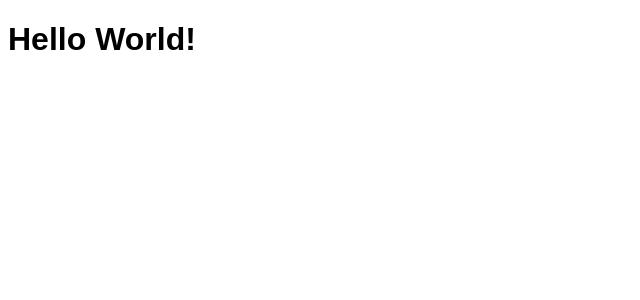
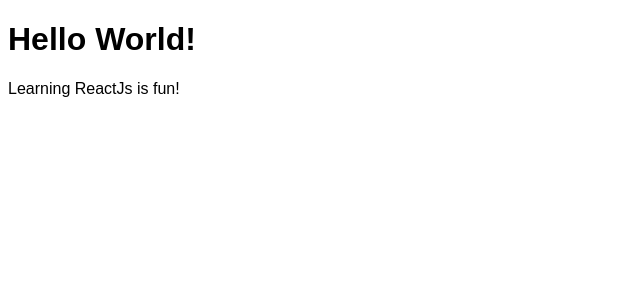
Before and after one commit to tanujparaste/wt-reactjs, a React (Create React App) app in the folder my-first-app/: page / in a window 1280 px wide. Shown: the top 300 px of the page, without its empty margins (0-640 px from the left). Built offline with nearby package versions, Linux system fonts and the light colour scheme.

Commit message:
Updated file

```diff
--- a/my-first-app/src/App.js
+++ b/my-first-app/src/App.js
@@ -1,5 +1,8 @@
 function App() {
-  return <h1>Hello World!</h1>;
+  return <div>
+    <h1>Hello World!</h1>
+    <p>Learning ReactJs is fun!</p>
+  </div>;
 }
 
 export default App;
```
